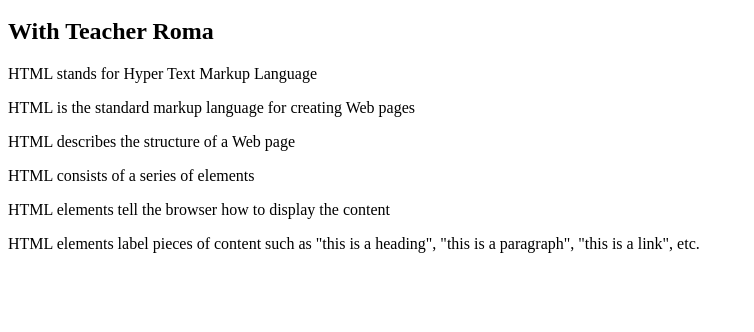
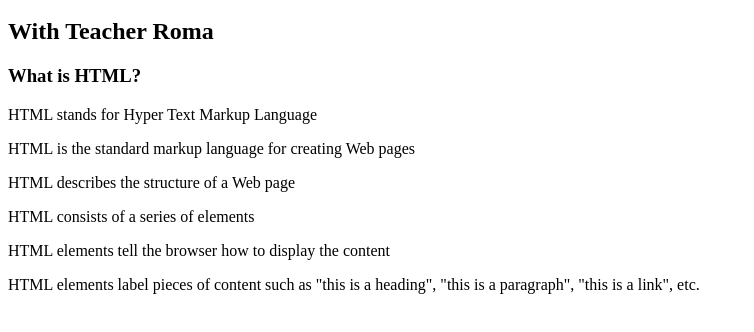
Before and after one commit to AnhThaiTran/Project, a plain HTML site: page index.html in a window 1280 px wide. Shown: the part 48-380 px from the top of the page, without its empty margins (0-754 px from the left). Drawn offline with Linux system fonts and the light colour scheme.

Commit message:
Update index.html

```diff
--- a/index.html
+++ b/index.html
@@ -5,6 +5,7 @@
   <body>
     <h1>Lesson 1 - Introduction</h1>
     <h2> With Teacher Roma</h2>
+    <h3> What is HTML? </h3>
     <p> HTML stands for Hyper Text Markup Language</p>
 <p>HTML is the standard markup language for creating Web pages</p>
 <p>HTML describes the structure of a Web page</p>
```
